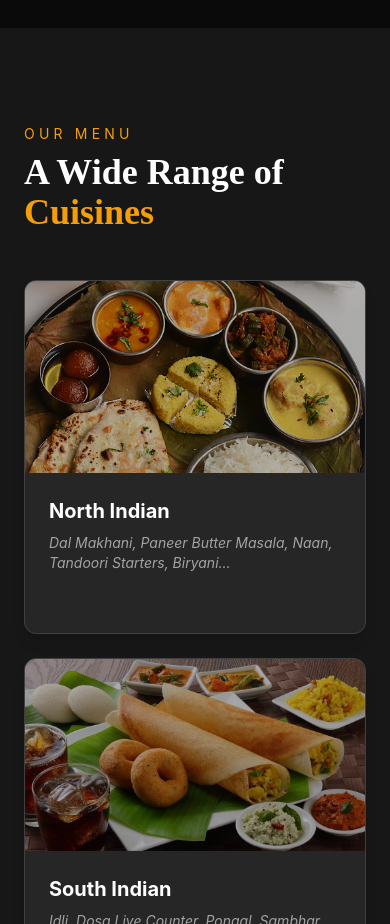
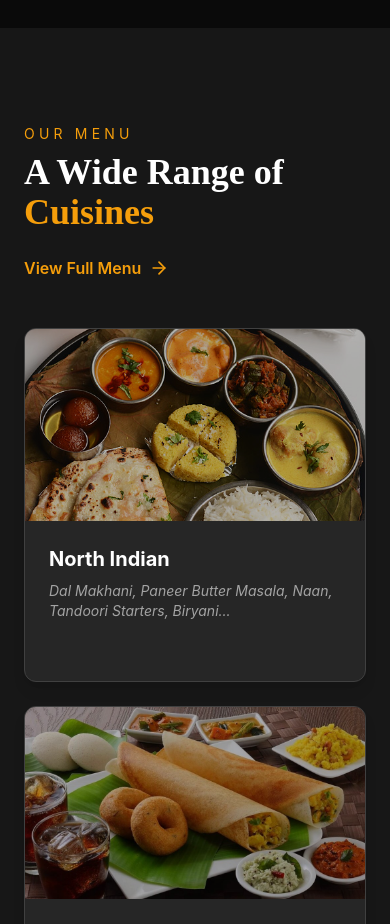
Before and after one commit to skbnitrr26/caterer-site, a React (Vite) app: page / in a window 390 px wide. Shown: the part 4800-5724 px from the top of the page. Built offline with nearby package versions, Linux system fonts and the light colour scheme.

Commit message:
Updated menu section with full menu list

```diff
--- a/src/components/MenuSection.jsx
+++ b/src/components/MenuSection.jsx
@@ -2,7 +2,6 @@ import React, { useState } from 'react';
 import { motion, AnimatePresence } from 'framer-motion';
 import { ArrowRight, X, ChevronRight } from 'lucide-react';
 
-// Expanded Data with descriptions and gallery images
 const menuContent = [
   {
     category: "North Indian",
@@ -69,22 +68,23 @@ const menuContent = [
 
 const MenuSection = () => {
   const [selectedItem, setSelectedItem] = useState(null);
-  const [showFullMenu, setShowFullMenu] = useState(false); // State for full menu modal
+  const [showFullMenu, setShowFullMenu] = useState(false);
 
   return (
     <section id="menu" className="py-24 bg-neutral-900 text-white relative">
       <div className="container mx-auto px-6">
-        <div className="flex flex-col md:flex-row justify-between items-end mb-12">
+        {/* Updated Header Layout for Mobile Responsiveness */}
+        <div className="flex flex-col md:flex-row justify-between items-start md:items-end mb-12 space-y-6 md:space-y-0">
           <div>
             <h2 className="text-amber-500 text-sm tracking-[0.3em] uppercase mb-2">Our Menu</h2>
             <h3 className="text-4xl font-bold font-serif">A Wide Range of <span className="text-amber-500">Cuisines</span></h3>
           </div>
-          {/* Updated Button */}
+          {/* Changed 'hidden md:flex' to 'flex' so it shows on all screens */}
           <button
             onClick={() => setShowFullMenu(true)}
-            className="hidden md:flex items-center text-amber-500 font-semibold hover:text-amber-400 transition-colors mt-4 md:mt-0"
+            className="flex items-center text-amber-500 font-semibold hover:text-amber-400 transition-colors mt-4 md:mt-0 group"
           >
-            View Full Menu <ArrowRight size={20} className="ml-2" />
+            View Full Menu <ArrowRight size={20} className="ml-2 group-hover:translate-x-1 transition-transform" />
           </button>
         </div>
 
@@ -95,7 +95,10 @@ const MenuSection = () => {
               key={idx}
               layoutId={`card-${item.category}`}
               onClick={() => setSelectedItem(item)}
-              whileHover={{ y: -5 }}
+              whileHover={{
+                y: -5,
+                transition: { duration: 0.3 }
+              }}
               className="bg-neutral-800 rounded-xl overflow-hidden shadow-lg border border-neutral-700 h-full group cursor-pointer hover:shadow-amber-500/20 hover:border-amber-500/50 transition-all duration-300 relative"
             >
               <div className="h-48 overflow-hidden relative">
@@ -105,11 +108,7 @@ const MenuSection = () => {
                   alt={item.category}
                   className="w-full h-full object-cover transition-transform duration-500 group-hover:scale-110"
                 />
-
-                {/* Adjusted Overlay for lighter look */}
                 <div className="absolute inset-0 bg-black/30 group-hover:bg-black/10 transition-colors duration-300"></div>
-
-                {/* SHINE EFFECT */}
                 <div className="absolute inset-0 -translate-x-full group-hover:animate-[shine_1.5s_ease-in-out] bg-gradient-to-r from-transparent via-white/30 to-transparent skew-x-12 z-20 pointer-events-none"></div>
               </div>
 
@@ -212,7 +211,6 @@ const MenuSection = () => {
               exit={{ opacity: 0, scale: 0.95 }}
               className="relative w-full max-w-5xl bg-neutral-900 rounded-2xl overflow-hidden shadow-2xl border border-amber-500/20 h-[85vh] flex flex-col"
             >
-              {/* Header */}
               <div className="p-6 border-b border-neutral-800 flex justify-between items-center bg-neutral-900 sticky top-0 z-10">
                 <div>
                   <h2 className="text-3xl font-serif font-bold text-white">Full Menu</h2>
@@ -226,7 +224,6 @@ const MenuSection = () => {
                 </button>
               </div>
 
-              {/* Scrollable Content */}
               <div className="overflow-y-auto p-8 custom-scrollbar">
                 <div className="grid md:grid-cols-2 gap-12">
                   {menuContent.map((section, idx) => (
@@ -251,7 +248,6 @@ const MenuSection = () => {
                 </div>
               </div>
 
-              {/* Footer CTA */}
               <div className="p-6 border-t border-neutral-800 bg-neutral-900 text-center">
                 <p className="text-neutral-400 text-sm mb-3">Want to customize this menu for your event?</p>
                 <a href="#contact" onClick={() => setShowFullMenu(false)} className="text-amber-500 font-bold hover:underline">Contact Us for a Custom Quote</a>
```
